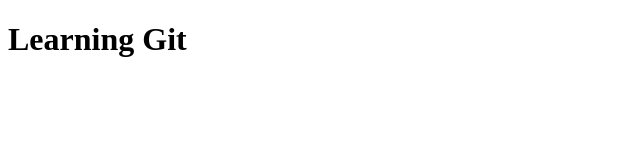
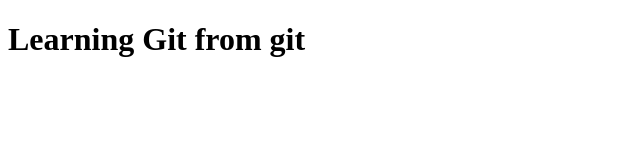
Before and after one commit to Amanpati1712/Git-Github, a plain HTML site: page index.html in a window 1280 px wide. Shown: the whole page, without its empty margins (0-640 px from the left). Drawn offline with Linux system fonts and the light colour scheme.

Commit message:
cgganed in main from git

```diff
--- a/index.html
+++ b/index.html
@@ -6,6 +6,6 @@
     <title>Document</title>
 </head>
 <body>
-    <h1>Learning Git</h1>
+    <h1>Learning Git from git</h1>
 </body>
 </html>
```
